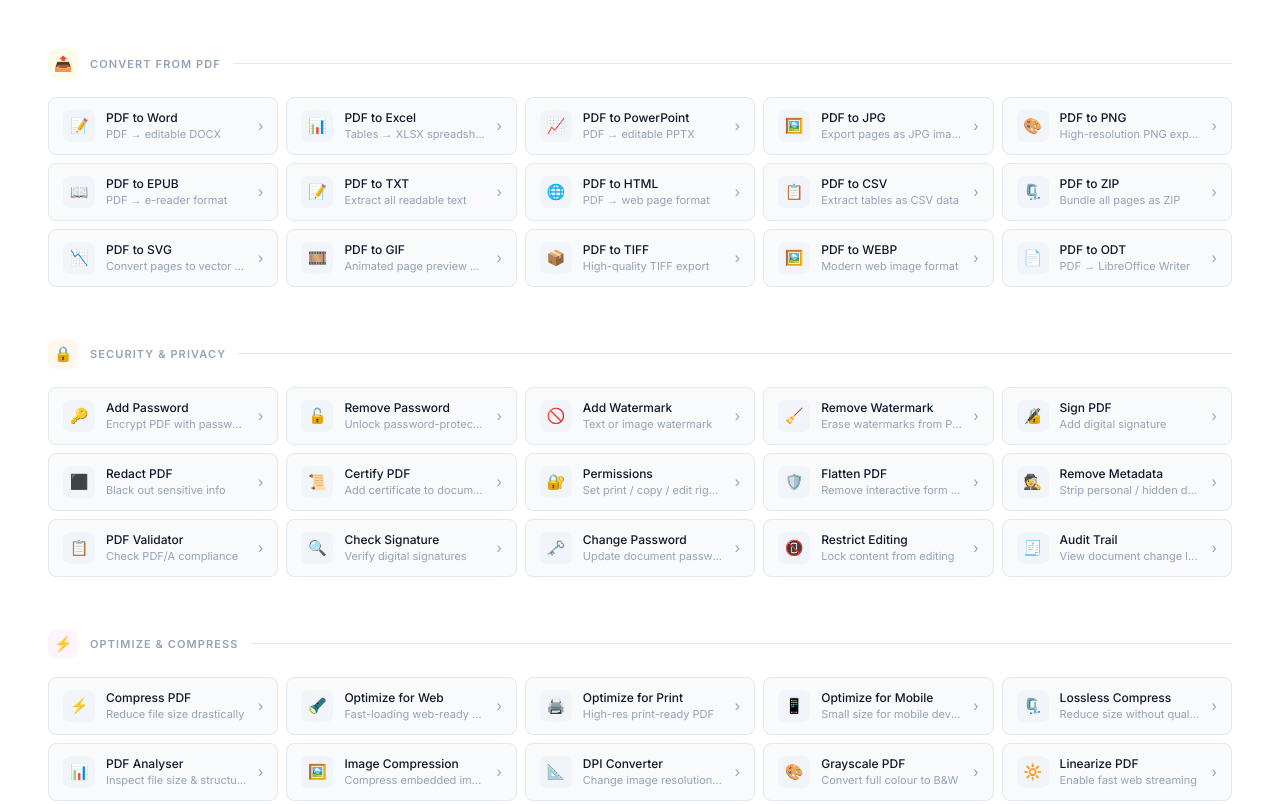
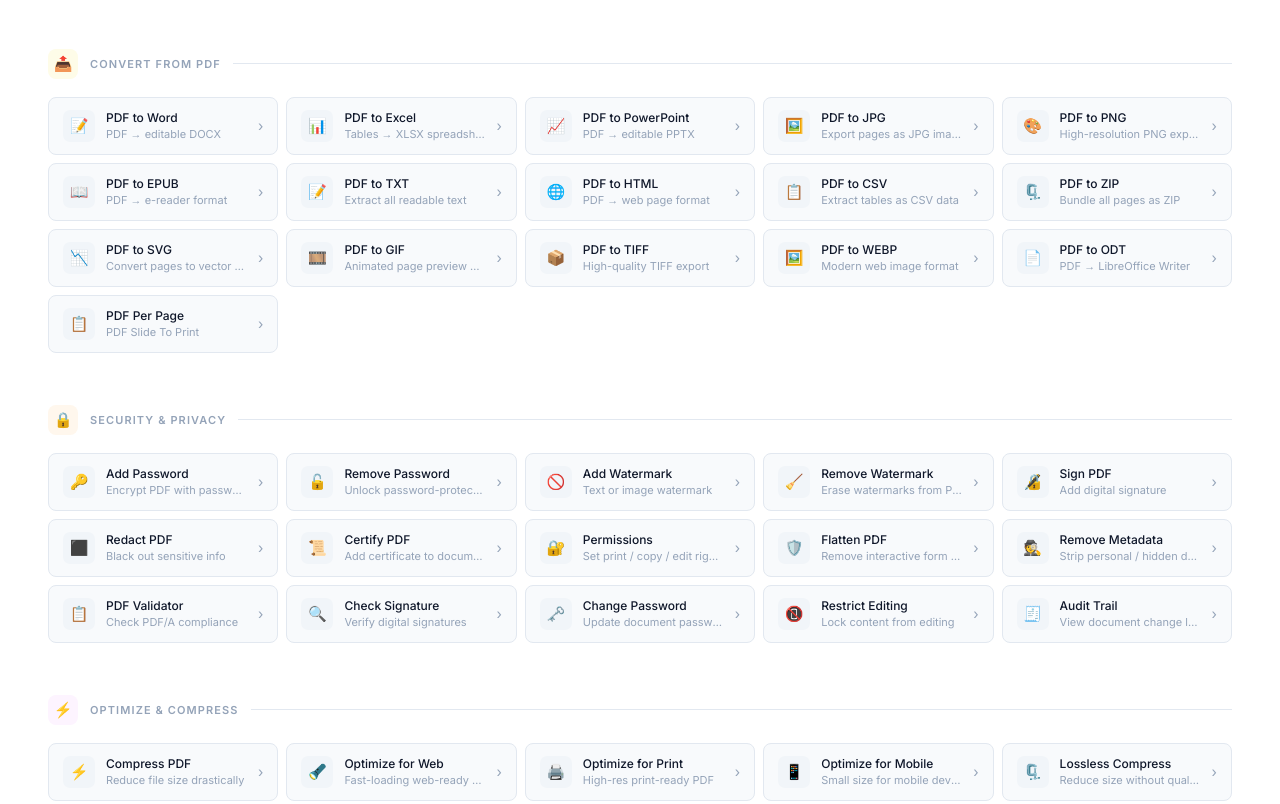
Before and after one commit to wondermayank/help, a plain HTML site: page pdf/index.html in a window 1280 px wide. Shown: the part 1805-2609 px from the top of the page. Drawn offline with Linux system fonts and the light colour scheme.

Commit message:
Update index.html

```diff
--- a/pdf/index.html
+++ b/pdf/index.html
@@ -885,6 +885,7 @@ const categories = [
       {e:'📦',n:'PDF to TIFF',d:'High-quality TIFF export',s:'pdf-to-tiff'},
       {e:'🖼️',n:'PDF to WEBP',d:'Modern web image format',s:'pdf-to-webp'},
       {e:'📄',n:'PDF to ODT',d:'PDF → LibreOffice Writer',s:'pdf-to-odt'},
+      {e:'📋',n:'PDF Per Page',d:'PDF Slide To Print',s:'pageper'},
     ]
   },
   {
```
